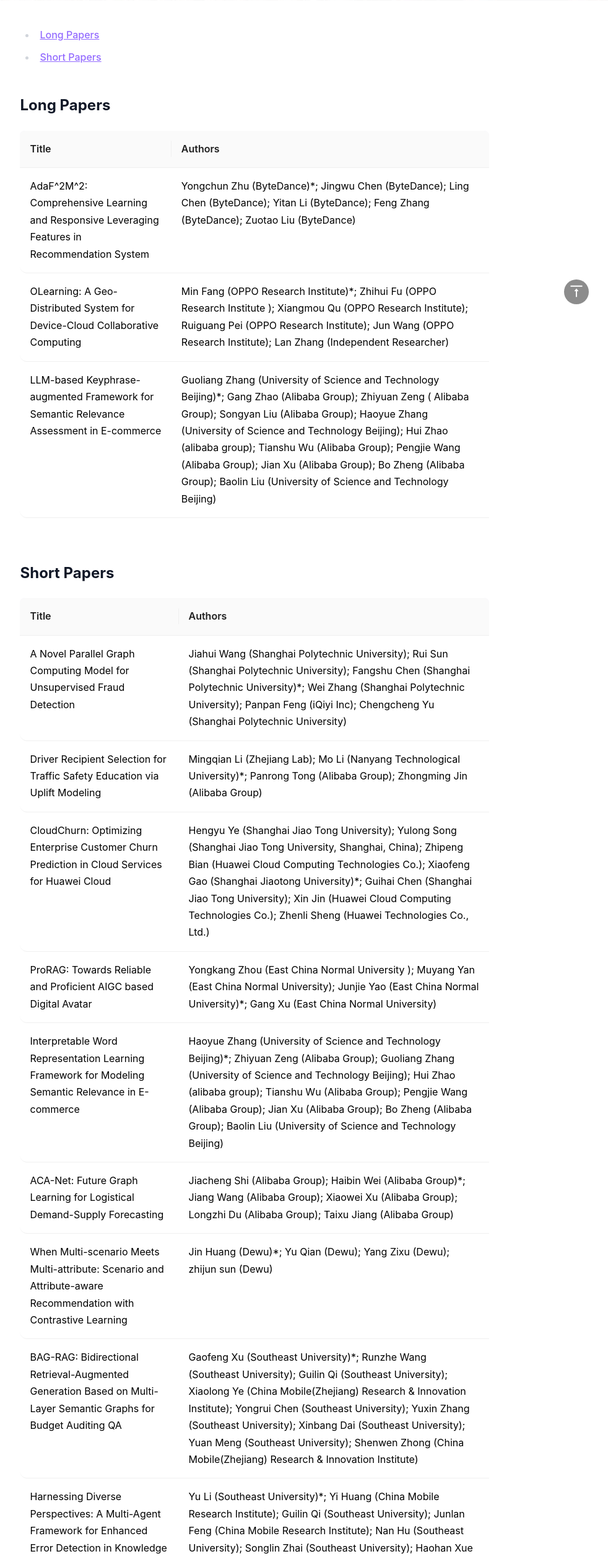
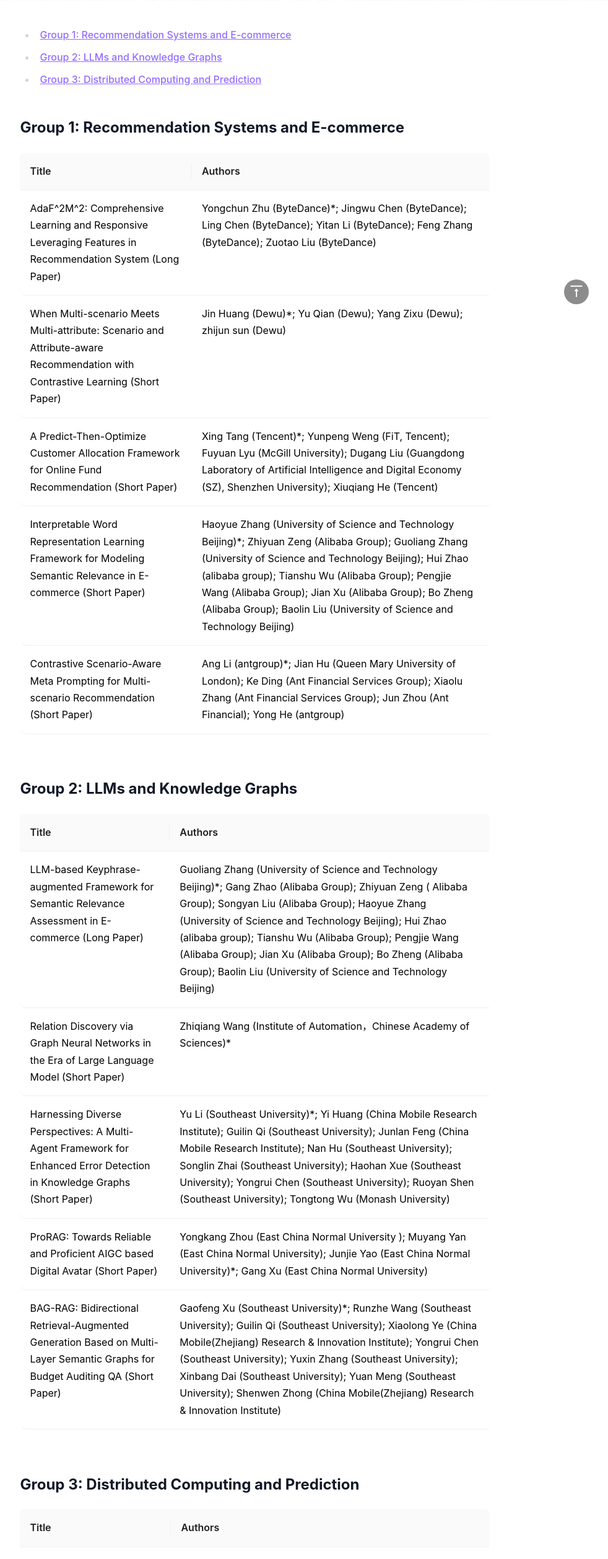
Before and after one commit to dasfaa2025/dasfaa2025.github.io, a React (Vite) app: page /#/program/industrial in a window 1280 px wide. Shown: the part 259-2775 px from the top of the page at 62% size, without its empty margins (229-1211 px from the left). Built offline with nearby package versions, Linux system fonts and the light colour scheme.

Commit message:
chore: update Program Papers

```diff
--- a/src/pages/program/index.ts
+++ b/src/pages/program/index.ts
@@ -5,7 +5,13 @@
   authors: string;
 };
 
-type ProgramPapersItemStatus = "Long Papers" | "Short Papers" | "Accept";
+type ProgramPapersItemStatus =
+  | "Long Papers"
+  | "Short Papers"
+  | "Accept"
+  | "group1"
+  | "group2"
+  | "group3";
 
 export type ProgramPapersDataType = {
   research: Record<ProgramPapersItemStatus, ProgramPapersItem[]>;
--- a/src/pages/program/industrial.tsx
+++ b/src/pages/program/industrial.tsx
@@ -31,38 +31,57 @@
             <HashLink
               smooth={true}
               className="text-[#936bff]"
-              to="#long-papers"
+              to="#group-1"
               scroll={(el) => scrollWithOffset(el)}
             >
-              Long Papers
+              Group 1: Recommendation Systems and E-commerce
             </HashLink>
           </li>
           <li>
             <HashLink
               smooth={true}
               className="text-[#936bff]"
-              to="#short-papers"
+              to="#group-2"
               scroll={(el) => scrollWithOffset(el)}
             >
-              Short Papers
+              Group 2: LLMs and Knowledge Graphs
+            </HashLink>
+          </li>
+          <li>
+            <HashLink
+              smooth={true}
+              className="text-[#936bff]"
+              to="#group-3"
+              scroll={(el) => scrollWithOffset(el)}
+            >
+              Group 3: Distributed Computing and Prediction
             </HashLink>
           </li>
         </ul>
-        <h2 className="mb-0" id="long-papers">
-          Long Papers
+        <h2 className="mb-0" id="group-1">
+          Group 1: Recommendation Systems and E-commerce
         </h2>
         <Table<ProgramPapersItem>
           columns={columns}
-          dataSource={ProgramPapersData.industry["Long Papers"]}
+          dataSource={ProgramPapersData.industry.group1}
           pagination={false}
         />
 
-        <h2 className="mb-0" id="short-papers">
-          Short Papers
+        <h2 className="mb-0" id="group-2">
+          Group 2: LLMs and Knowledge Graphs
         </h2>
         <Table<ProgramPapersItem>
           columns={columns}
-          dataSource={ProgramPapersData.industry["Short Papers"]}
+          dataSource={ProgramPapersData.industry.group2}
+          pagination={false}
+        />
+
+        <h2 className="mb-0" id="group-3">
+          Group 3: Distributed Computing and Prediction
+        </h2>
+        <Table<ProgramPapersItem>
+          columns={columns}
+          dataSource={ProgramPapersData.industry.group3}
           pagination={false}
         />
       </article>
```
Also changed, not shown: src/assets/papers_data.json.
